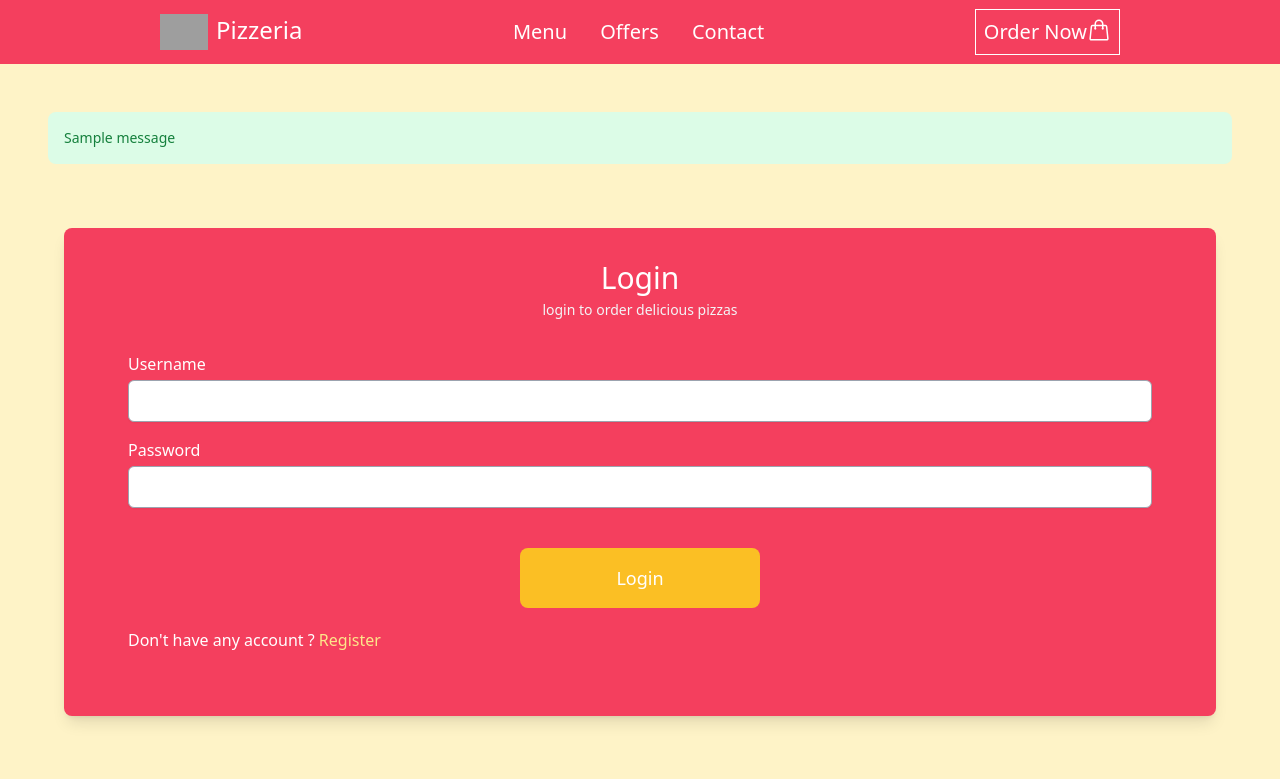
After one commit to sampada109/Pizza_Ordering_WebApp---Django, a Django app: page /login/ in a window 1280 px wide. The commit adds this page. Shown: the top 779 px of the page. Run offline with Django 5.2, Linux system fonts and the light colour scheme; tables that the repository leaves empty hold one stand-in row (values such as "Sample post"); one stand-in notice (Sample message) is shown; some libraries are stand-ins or nearby versions; grey boxes are pictures that could not be loaded.

Commit message:
6th commit - login and register pages

```diff
--- a/pizza_orders/orders/urls.py
+++ b/pizza_orders/orders/urls.py
@@ -3,4 +3,6 @@ from .views import *
 
 urlpatterns = [
     path('', index, name='index'),  # Pass the view function without parentheses
+    path('login/', customer_login, name='customer_login'),
+    path('register/', customer_register, name='customer_register'),
 ]
--- a/pizza_orders/orders/views.py
+++ b/pizza_orders/orders/views.py
@@ -1,5 +1,8 @@
-from django.shortcuts import render
+from django.shortcuts import render, redirect
 from .models import *
+from django.contrib import messages
+from django.contrib.auth.models import User
+from django.contrib.auth import login, authenticate
 
 # Create your views here.
 
@@ -7,3 +10,58 @@ from .models import *
 def index(request):
     menu = Pizza.objects.all()
     return render(request, 'index.html', {'menu':menu})
+
+
+def customer_login(request):
+    if request.method == 'POST':
+        try:
+            username = request.POST.get('username')
+            password = request.POST.get('password')
+
+            user_obj = User.objects.filter(username = username)
+
+            if not user_obj.exists():
+                messages.error(request, 'user not found!')
+                return redirect('customer_register')
+
+            user_obj = authenticate(username = username, password = password)
+
+            if user_obj:
+                login(request, user_obj)
+                return redirect('/')
+            else:
+                messages.error(request, 'Invalid Credentials')
+                return redirect('customer_login')
+
+        except Exception as e:
+            messages.error(request, e)
+            return redirect('customer_login')
+
+    return render(request, 'login.html')
+
+
+def customer_register(request):
+    if request.method == 'POST':
+        try:
+            username = request.POST.get('username')
+            email = request.POST.get('email')
+            password = request.POST.get('password')
+
+            user_obj = User.objects.filter(username = username)
+
+            if user_obj.exists():
+                messages.error(request, 'username already exists!')
+                return redirect('customer_register')
+
+            user_obj = User.objects.create(username = username, email = email)
+            user_obj.set_password(password)
+            user_obj.save()
+
+            messages.success(request, 'user successfully created!')
+
+            return redirect('/')
+        except Exception as e:
+            messages.error(request, e)
+            return redirect('customer_register')
+
+    return render(request, 'register.html')
--- /dev/null
+++ b/pizza_orders/templates/login.html
@@ -0,0 +1,47 @@
+{% extends 'base.html' %}
+
+{% block title %} Login {% endblock %}
+
+
+{% block main %}
+
+    {% if messages %}
+    <div class="container mx-auto p-4">
+    {% for message in messages %}
+        <div class="p-4 mb-4 text-sm rounded-lg
+        {% if message.tags == 'success' %}
+            bg-green-100 text-green-700
+        {% elif message.tags == 'error' %}
+            bg-red-100 text-red-700
+        {% elif message.tags == 'warning' %}
+            bg-yellow-100 text-yellow-700
+        {% elif message.tags == 'info' %}
+            bg-blue-100 text-blue-700
+        {% endif %}">
+        {{ message }}
+        </div>
+    {% endfor %}
+    </div>
+    {% endif %}
+
+    <div class="bg-rose-500 m-8 p-8 rounded-lg text-white shadow-lg">
+        <h2 class="text-3xl text-center">Login</h2>
+        <p class="text-center text-sm mt-1 text-gray-100">login to order delicious pizzas</p>
+        <form action="" method="post" class="m-8">
+            {% csrf_token %}
+            <div class="mt-4">
+                <label for="username" class="block">Username</label>
+                <input type="text" name="username" class="mt-1 block w-full text-black rounded-md border-gray-400 shadow-sm focus:border-sky-500 focus:border-2">
+            </div>
+            <div class="mt-4">
+                <label for="password" class="block">Password</label>
+                <input type="password" name="password" class="mt-1 block w-full text-black rounded-md border-gray-400 shadow-sm focus:border-sky-500 focus:border-2">
+            </div>
+            <div class="grid place-content-center mt-10">
+                <button type="submit" class="bg-amber-400 font-medium text-lg p-4 w-60 rounded-lg">Login</button>
+            </div>
+            <p class="mt-5">Don't have any account ? <a href="{% url 'customer_register' %}" class="text-amber-200 font-medium">Register</a></p>
+        </form>
+    </div>
+
+{% endblock %}
--- a/pizza_orders/theme/static/css/dist/styles.css
+++ b/pizza_orders/theme/static/css/dist/styles.css
@@ -749,6 +749,40 @@ select {
   --tw-contain-style:  ;
 }
 
+.container {
+  width: 100%;
+}
+
+@media (min-width: 640px) {
+  .container {
+    max-width: 640px;
+  }
+}
+
+@media (min-width: 768px) {
+  .container {
+    max-width: 768px;
+  }
+}
+
+@media (min-width: 1024px) {
+  .container {
+    max-width: 1024px;
+  }
+}
+
+@media (min-width: 1280px) {
+  .container {
+    max-width: 1280px;
+  }
+}
+
+@media (min-width: 1536px) {
+  .container {
+    max-width: 1536px;
+  }
+}
+
 .static {
   position: static;
 }
@@ -765,12 +799,41 @@ select {
   margin: 1rem;
 }
 
+.m-8 {
+  margin: 2rem;
+}
+
+.mx-auto {
+  margin-left: auto;
+  margin-right: auto;
+}
+
 .ml-2 {
   margin-left: 0.5rem;
 }
 
+.mt-1 {
+  margin-top: 0.25rem;
+}
+
+.mt-10 {
+  margin-top: 2.5rem;
+}
+
 .mt-3 {
   margin-top: 0.75rem;
+}
+
+.mt-4 {
+  margin-top: 1rem;
+}
+
+.mt-5 {
+  margin-top: 1.25rem;
+}
+
+.mb-4 {
+  margin-bottom: 1rem;
 }
 
 .block {
@@ -802,20 +865,24 @@ select {
   height: 2.25rem;
 }
 
+.w-60 {
+  width: 15rem;
+}
+
+.w-full {
+  width: 100%;
+}
+
 .cursor-text {
   cursor: text;
-}
-
-.grid-cols-4 {
-  grid-template-columns: repeat(4, minmax(0, 1fr));
 }
 
 .grid-cols-2 {
   grid-template-columns: repeat(2, minmax(0, 1fr));
 }
 
-.grid-cols-3 {
-  grid-template-columns: repeat(3, minmax(0, 1fr));
+.place-content-center {
+  place-content: center;
 }
 
 .items-center {
@@ -826,22 +893,30 @@ select {
   justify-content: space-between;
 }
 
-.gap-4 {
-  gap: 1rem;
+.gap-5 {
+  gap: 1.25rem;
 }
 
-.gap-6 {
-  gap: 1.5rem;
+.gap-0 {
+  gap: 0px;
 }
 
-.gap-5 {
-  gap: 1.25rem;
+.gap-2 {
+  gap: 0.5rem;
+}
+
+.gap-1 {
+  gap: 0.25rem;
 }
 
 .space-x-4 > :not([hidden]) ~ :not([hidden]) {
   --tw-space-x-reverse: 0;
   margin-right: calc(1rem * var(--tw-space-x-reverse));
   margin-left: calc(1rem * calc(1 - var(--tw-space-x-reverse)));
+}
+
+.rounded-lg {
+  border-radius: 0.5rem;
 }
 
 .rounded-md {
@@ -852,13 +927,24 @@ select {
   border-width: 1px;
 }
 
-.border-e {
-  border-inline-end-width: 1px;
-}
-
 .border-emerald-600 {
   --tw-border-opacity: 1;
   border-color: rgb(5 150 105 / var(--tw-border-opacity));
+}
+
+.border-emerald-700 {
+  --tw-border-opacity: 1;
+  border-color: rgb(4 120 87 / var(--tw-border-opacity));
+}
+
+.border-gray-400 {
+  --tw-border-opacity: 1;
+  border-color: rgb(156 163 175 / var(--tw-border-opacity));
+}
+
+.border-rose-600 {
+  --tw-border-opacity: 1;
+  border-color: rgb(225 29 72 / var(--tw-border-opacity));
 }
 
 .border-white {
@@ -866,24 +952,14 @@ select {
   border-color: rgb(255 255 255 / var(--tw-border-opacity));
 }
 
-.border-emerald-500 {
-  --tw-border-opacity: 1;
-  border-color: rgb(16 185 129 / var(--tw-border-opacity));
-}
-
-.border-rose-600 {
-  --tw-border-opacity: 1;
-  border-color: rgb(225 29 72 / var(--tw-border-opacity));
-}
-
-.border-emerald-700 {
-  --tw-border-opacity: 1;
-  border-color: rgb(4 120 87 / var(--tw-border-opacity));
-}
-
 .bg-amber-100 {
   --tw-bg-opacity: 1;
   background-color: rgb(254 243 199 / var(--tw-bg-opacity));
+}
+
+.bg-amber-400 {
+  --tw-bg-opacity: 1;
+  background-color: rgb(251 191 36 / var(--tw-bg-opacity));
 }
 
 .bg-rose-500 {
@@ -894,6 +970,26 @@ select {
 .bg-white {
   --tw-bg-opacity: 1;
   background-color: rgb(255 255 255 / var(--tw-bg-opacity));
+}
+
+.bg-blue-100 {
+  --tw-bg-opacity: 1;
+  background-color: rgb(219 234 254 / var(--tw-bg-opacity));
+}
+
+.bg-green-100 {
+  --tw-bg-opacity: 1;
+  background-color: rgb(220 252 231 / var(--tw-bg-opacity));
+}
+
+.bg-red-100 {
+  --tw-bg-opacity: 1;
+  background-color: rgb(254 226 226 / var(--tw-bg-opacity));
+}
+
+.bg-yellow-100 {
+  --tw-bg-opacity: 1;
+  background-color: rgb(254 249 195 / var(--tw-bg-opacity));
 }
 
 .p-1 {
@@ -926,9 +1022,23 @@ select {
   padding-right: 3rem;
 }
 
+.text-center {
+  text-align: center;
+}
+
 .text-2xl {
   font-size: 1.5rem;
   line-height: 2rem;
+}
+
+.text-3xl {
+  font-size: 1.875rem;
+  line-height: 2.25rem;
+}
+
+.text-lg {
+  font-size: 1.125rem;
+  line-height: 1.75rem;
 }
 
 .text-sm {
@@ -940,9 +1050,29 @@ select {
   font-weight: 500;
 }
 
+.text-amber-200 {
+  --tw-text-opacity: 1;
+  color: rgb(253 230 138 / var(--tw-text-opacity));
+}
+
+.text-black {
+  --tw-text-opacity: 1;
+  color: rgb(0 0 0 / var(--tw-text-opacity));
+}
+
 .text-emerald-600 {
   --tw-text-opacity: 1;
   color: rgb(5 150 105 / var(--tw-text-opacity));
+}
+
+.text-emerald-700 {
+  --tw-text-opacity: 1;
+  color: rgb(4 120 87 / var(--tw-text-opacity));
+}
+
+.text-gray-100 {
+  --tw-text-opacity: 1;
+  color: rgb(243 244 246 / var(--tw-text-opacity));
 }
 
 .text-gray-500 {
@@ -950,14 +1080,9 @@ select {
   color: rgb(107 114 128 / var(--tw-text-opacity));
 }
 
-.text-white {
+.text-rose-500 {
   --tw-text-opacity: 1;
-  color: rgb(255 255 255 / var(--tw-text-opacity));
-}
-
-.text-emerald-500 {
-  --tw-text-opacity: 1;
-  color: rgb(16 185 129 / var(--tw-text-opacity));
+  color: rgb(244 63 94 / var(--tw-text-opacity));
 }
 
 .text-rose-600 {
@@ -965,14 +1090,40 @@ select {
   color: rgb(225 29 72 / var(--tw-text-opacity));
 }
 
-.text-emerald-700 {
+.text-white {
   --tw-text-opacity: 1;
-  color: rgb(4 120 87 / var(--tw-text-opacity));
+  color: rgb(255 255 255 / var(--tw-text-opacity));
+}
+
+.text-blue-700 {
+  --tw-text-opacity: 1;
+  color: rgb(29 78 216 / var(--tw-text-opacity));
+}
+
+.text-green-700 {
+  --tw-text-opacity: 1;
+  color: rgb(21 128 61 / var(--tw-text-opacity));
+}
+
+.text-red-700 {
+  --tw-text-opacity: 1;
+  color: rgb(185 28 28 / var(--tw-text-opacity));
+}
+
+.text-yellow-700 {
+  --tw-text-opacity: 1;
+  color: rgb(161 98 7 / var(--tw-text-opacity));
 }
 
 .shadow-lg {
   --tw-shadow: 0 10px 15px -3px rgb(0 0 0 / 0.1), 0 4px 6px -4px rgb(0 0 0 / 0.1);
   --tw-shadow-colored: 0 10px 15px -3px var(--tw-shadow-color), 0 4px 6px -4px var(--tw-shadow-color);
+  box-shadow: var(--tw-ring-offset-shadow, 0 0 #0000), var(--tw-ring-shadow, 0 0 #0000), var(--tw-shadow);
+}
+
+.shadow-sm {
+  --tw-shadow: 0 1px 2px 0 rgb(0 0 0 / 0.05);
+  --tw-shadow-colored: 0 1px 2px 0 var(--tw-shadow-color);
   box-shadow: var(--tw-ring-offset-shadow, 0 0 #0000), var(--tw-ring-shadow, 0 0 #0000), var(--tw-shadow);
 }
 
@@ -986,16 +1137,36 @@ select {
   background-color: rgb(5 150 105 / var(--tw-bg-opacity));
 }
 
+.hover\:bg-amber-400:hover {
+  --tw-bg-opacity: 1;
+  background-color: rgb(251 191 36 / var(--tw-bg-opacity));
+}
+
+.hover\:bg-amber-500:hover {
+  --tw-bg-opacity: 1;
+  background-color: rgb(245 158 11 / var(--tw-bg-opacity));
+}
+
+.hover\:bg-amber-300:hover {
+  --tw-bg-opacity: 1;
+  background-color: rgb(252 211 77 / var(--tw-bg-opacity));
+}
+
 .hover\:text-white:hover {
   --tw-text-opacity: 1;
   color: rgb(255 255 255 / var(--tw-text-opacity));
 }
 
+.focus\:border-2:focus {
+  border-width: 2px;
+}
+
+.focus\:border-sky-500:focus {
+  --tw-border-opacity: 1;
+  border-color: rgb(14 165 233 / var(--tw-border-opacity));
+}
+
 @media (min-width: 768px) {
-  .md\:m-4 {
-    margin: 1rem;
-  }
-
   .md\:m-6 {
     margin: 1.5rem;
   }
@@ -1008,16 +1179,8 @@ select {
     grid-template-columns: repeat(4, minmax(0, 1fr));
   }
 
-  .md\:grid-cols-3 {
-    grid-template-columns: repeat(3, minmax(0, 1fr));
-  }
-
   .md\:gap-8 {
     gap: 2rem;
-  }
-
-  .md\:gap-6 {
-    gap: 1.5rem;
   }
 
   .md\:space-x-7 > :not([hidden]) ~ :not([hidden]) {
--- a/pizza_orders/theme/templates/base.html
+++ b/pizza_orders/theme/templates/base.html
@@ -26,11 +26,21 @@
 				<a href="">Contact</a>
 			</div>
 			<div class="right">
-				<button class="flex border p-2 border-white hover:bg-emerald-500">Order Now
-					<svg xmlns="http://www.w3.org/2000/svg" fill="none" viewBox="0 0 24 24" stroke-width="1.5" stroke="currentColor" class="size-6">
-					<path stroke-linecap="round" stroke-linejoin="round" d="M15.75 10.5V6a3.75 3.75 0 1 0-7.5 0v4.5m11.356-1.993 1.263 12c.07.665-.45 1.243-1.119 1.243H4.25a1.125 1.125 0 0 1-1.12-1.243l1.264-12A1.125 1.125 0 0 1 5.513 7.5h12.974c.576 0 1.059.435 1.119 1.007ZM8.625 10.5a.375.375 0 1 1-.75 0 .375.375 0 0 1 .75 0Zm7.5 0a.375.375 0 1 1-.75 0 .375.375 0 0 1 .75 0Z" />
-				    </svg>
-				  </button>
+				{% if request.user.is_authenticated %}
+					<button class="flex border p-2 gap-1 border-white hover:bg-amber-400">
+						<svg xmlns="http://www.w3.org/2000/svg" fill="none" viewBox="0 0 24 24" stroke-width="1.5" stroke="currentColor" class="size-6">
+							<path stroke-linecap="round" stroke-linejoin="round" d="M17.982 18.725A7.488 7.488 0 0 0 12 15.75a7.488 7.488 0 0 0-5.982 2.975m11.963 0a9 9 0 1 0-11.963 0m11.963 0A8.966 8.966 0 0 1 12 21a8.966 8.966 0 0 1-5.982-2.275M15 9.75a3 3 0 1 1-6 0 3 3 0 0 1 6 0Z" />
+						</svg>
+						My Account
+					</button>
+				{% else %}
+					<a href="{% url 'customer_register' %}"><button class="flex border p-2 border-white hover:bg-emerald-500">Order Now
+						<svg xmlns="http://www.w3.org/2000/svg" fill="none" viewBox="0 0 24 24" stroke-width="1.5" stroke="currentColor" class="size-6">
+						<path stroke-linecap="round" stroke-linejoin="round" d="M15.75 10.5V6a3.75 3.75 0 1 0-7.5 0v4.5m11.356-1.993 1.263 12c.07.665-.45 1.243-1.119 1.243H4.25a1.125 1.125 0 0 1-1.12-1.243l1.264-12A1.125 1.125 0 0 1 5.513 7.5h12.974c.576 0 1.059.435 1.119 1.007ZM8.625 10.5a.375.375 0 1 1-.75 0 .375.375 0 0 1 .75 0Zm7.5 0a.375.375 0 1 1-.75 0 .375.375 0 0 1 .75 0Z" />
+						</svg>
+					</button>
+					</a>
+				{% endif %}
 			</div>
 		</nav>
 		<!-- navbar ends  -->
```
Also changed, not shown: pizza_orders/templates/register.html (added, +40 -0 lines), pizza_orders/db.sqlite3.
